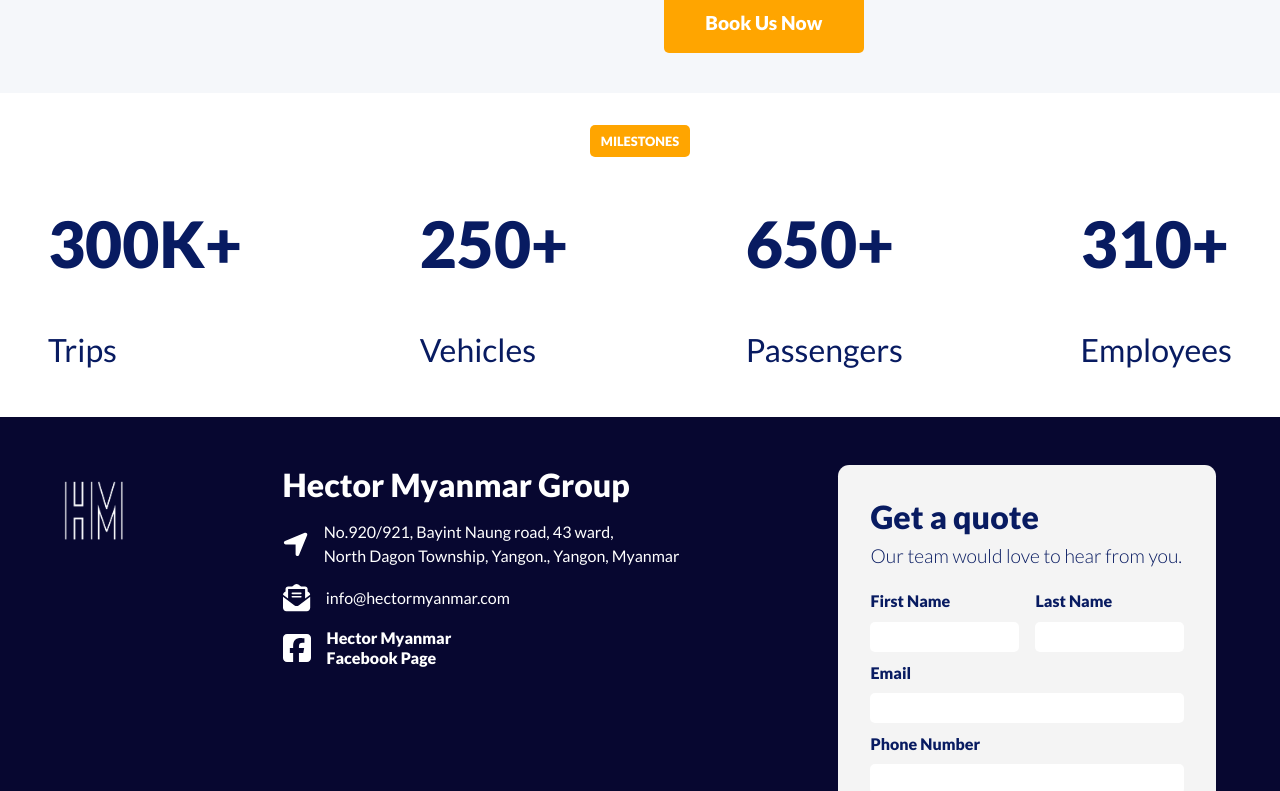
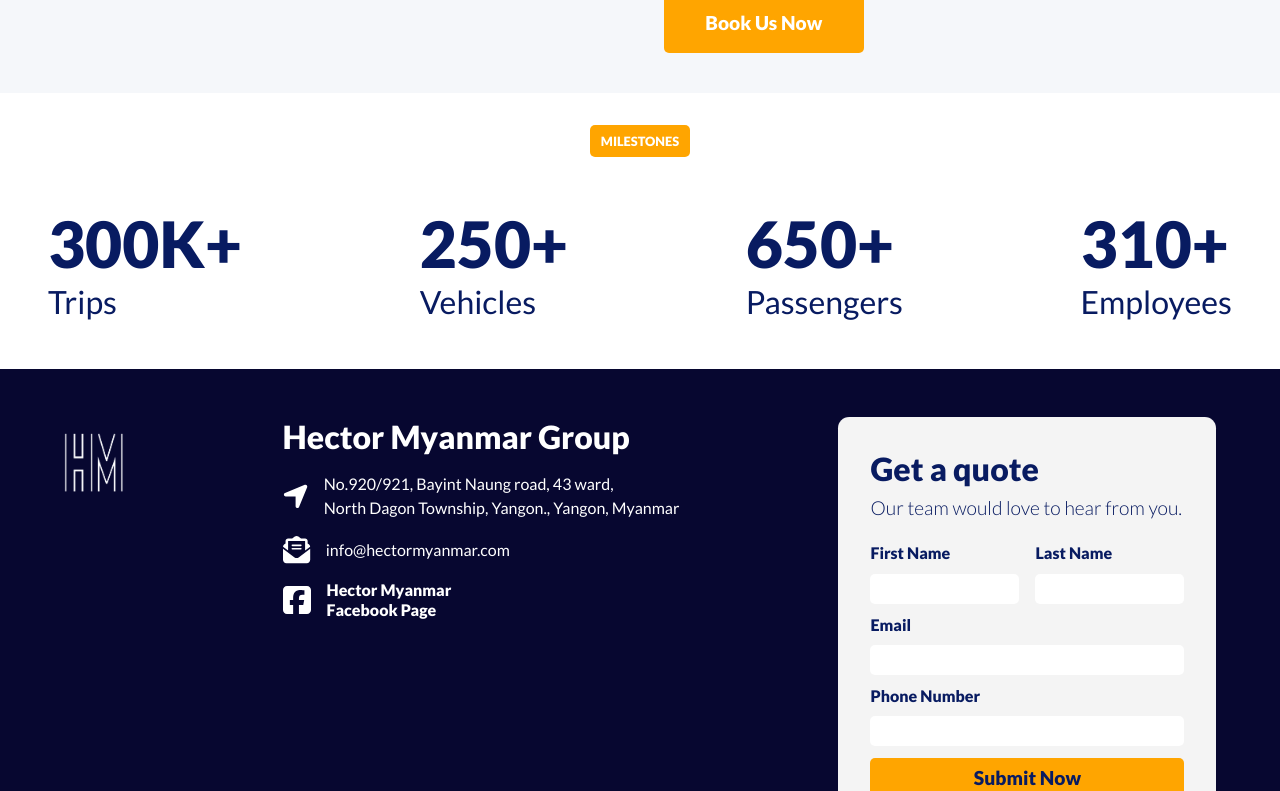
Before and after one commit to PhilipPhyoe/corporateTheme, a React (Vite) app in the folder frontend/: page / in a window 1280 px wide. Shown: the part 2000-2791 px from the top of the page. Built offline with nearby package versions, Linux system fonts and the light colour scheme.

Commit message:
modify css designs for counter and counters

```diff
--- a/frontend/src/Components/Counters.jsx
+++ b/frontend/src/Components/Counters.jsx
@@ -5,7 +5,7 @@
 const Counters = () => {
   return (
     <div>
-      <div className="counter-title">
+      <div className="counters-title">
         <TitleBox text="MILESTONES" />
       </div>
       <div className="counters">
--- a/frontend/src/assets/Counter.css
+++ b/frontend/src/assets/Counter.css
@@ -1,22 +1,14 @@
 .counter {
     display: flex;
     flex-direction: column;
-    row-gap: 1rem;
-    justify-content: flex-start;
+    align-items: flex-start;
     color: var(--primary);
 }
 .counter-text {
     font-size: 4rem;
     font-weight: 900;
 }
-.highlight {
-    display: flex;
-    column-gap: 1rem;
-    justify-content: flex-start;
-}
-.counter-icon {
-    font-size: 2rem;
-}
+
 .counter-title {
     font-size: 2rem;
     font-weight: 400;
--- a/frontend/src/assets/Counters.css
+++ b/frontend/src/assets/Counters.css
@@ -1,4 +1,4 @@
-.counter-title {
+.counters-title {
     margin-top: 2rem;
     display: flex;
     flex-direction: column;
@@ -9,5 +9,4 @@
     column-gap: 2rem;
     justify-content: space-between;
     padding: 3rem;
-    align-items: flex-start;
 }
```
